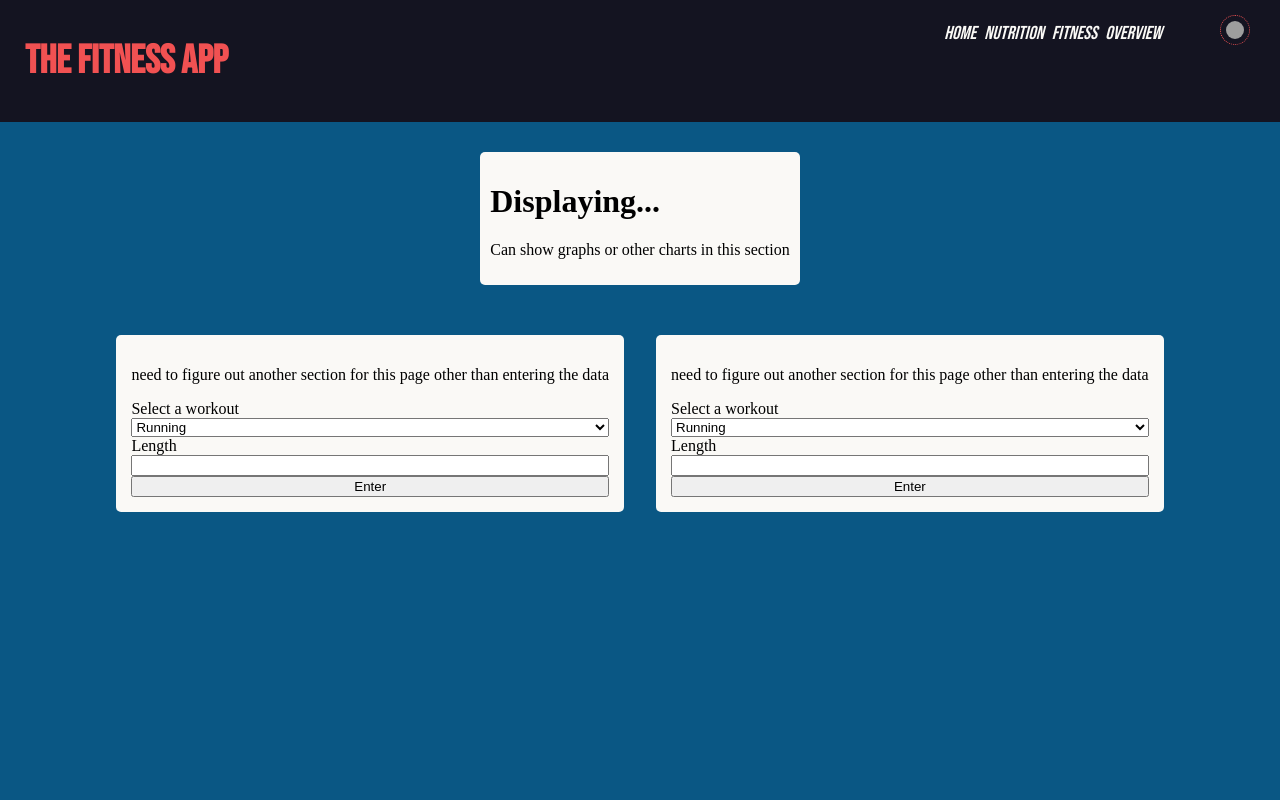
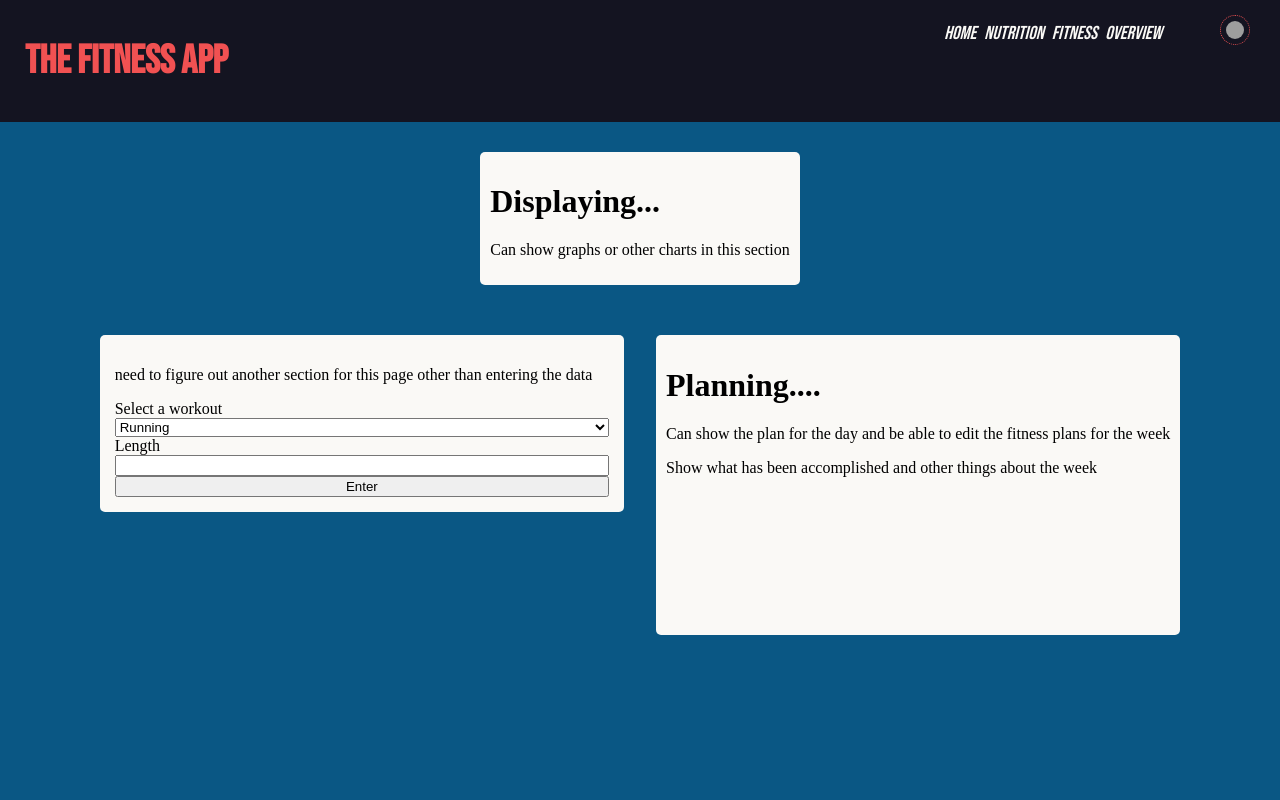
Before and after one commit to JGPawlowski/fitness-app, a React (Vite) app in the folder client/: page /fitness in a window 1280 px wide. Shown: the top 800 px of the page. Built offline with nearby package versions, Linux system fonts and the light colour scheme; grey boxes are pictures that could not be loaded.

Commit message:
planning section on the fitness page

```diff
--- a/client/src/pages/fitness/FitnessPage.jsx
+++ b/client/src/pages/fitness/FitnessPage.jsx
@@ -2,6 +2,7 @@ import './fitness-page.css'
 
 import EnterFitness from './components/EnterFitness'
 import DisplayFitness from './components/DisplayFitness'
+import PlanFitness from './components/PlanFitness'
 
 export default function FitnessPage() {
 
@@ -12,7 +13,7 @@ export default function FitnessPage() {
             <div className='fitness-bottom'>
                 {/* testing */}
                 <EnterFitness />
-                <EnterFitness />
+                <PlanFitness />
             </div>
 
         </div>
--- /dev/null
+++ b/client/src/pages/fitness/components/PlanFitness.jsx
@@ -0,0 +1,11 @@
+
+
+export default function PlanFitness() {
+    return (
+        <div className='plan-fitness-main'>
+            <h1>Planning....</h1>
+            <p>Can show the plan for the day and be able to edit the fitness plans for the week</p>
+            <p>Show what has been accomplished and other things about the week</p>
+        </div>
+    )
+}
--- a/client/src/pages/fitness/fitness-page.css
+++ b/client/src/pages/fitness/fitness-page.css
@@ -41,3 +41,11 @@
     padding: 10px;
     border-radius: 5px;
 }
+
+.plan-fitness-main {
+    background-color: #FAF9F6;
+    padding: 10px;
+    border-radius: 5px;
+    min-height: 300px;
+    height: fit-content;
+}
```
